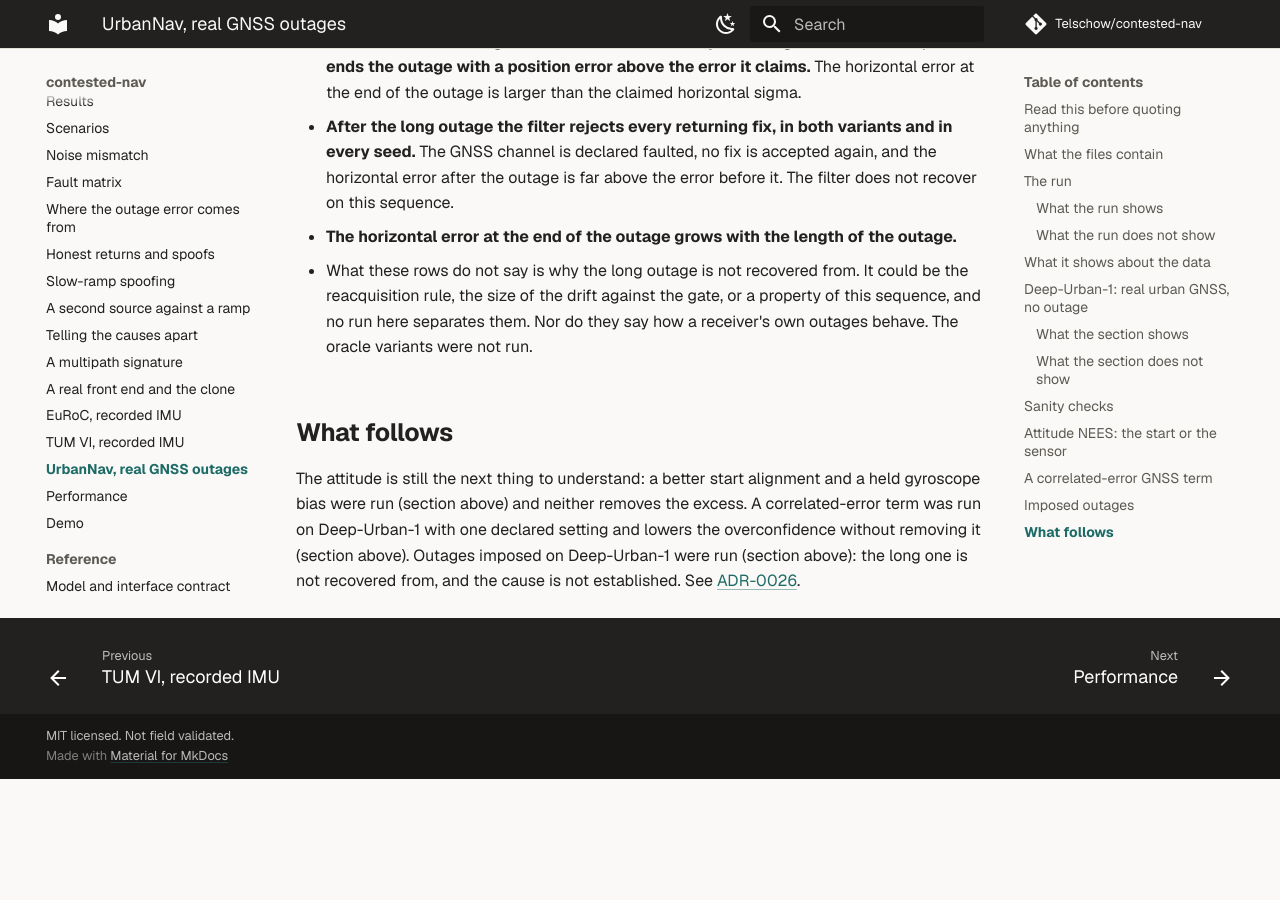
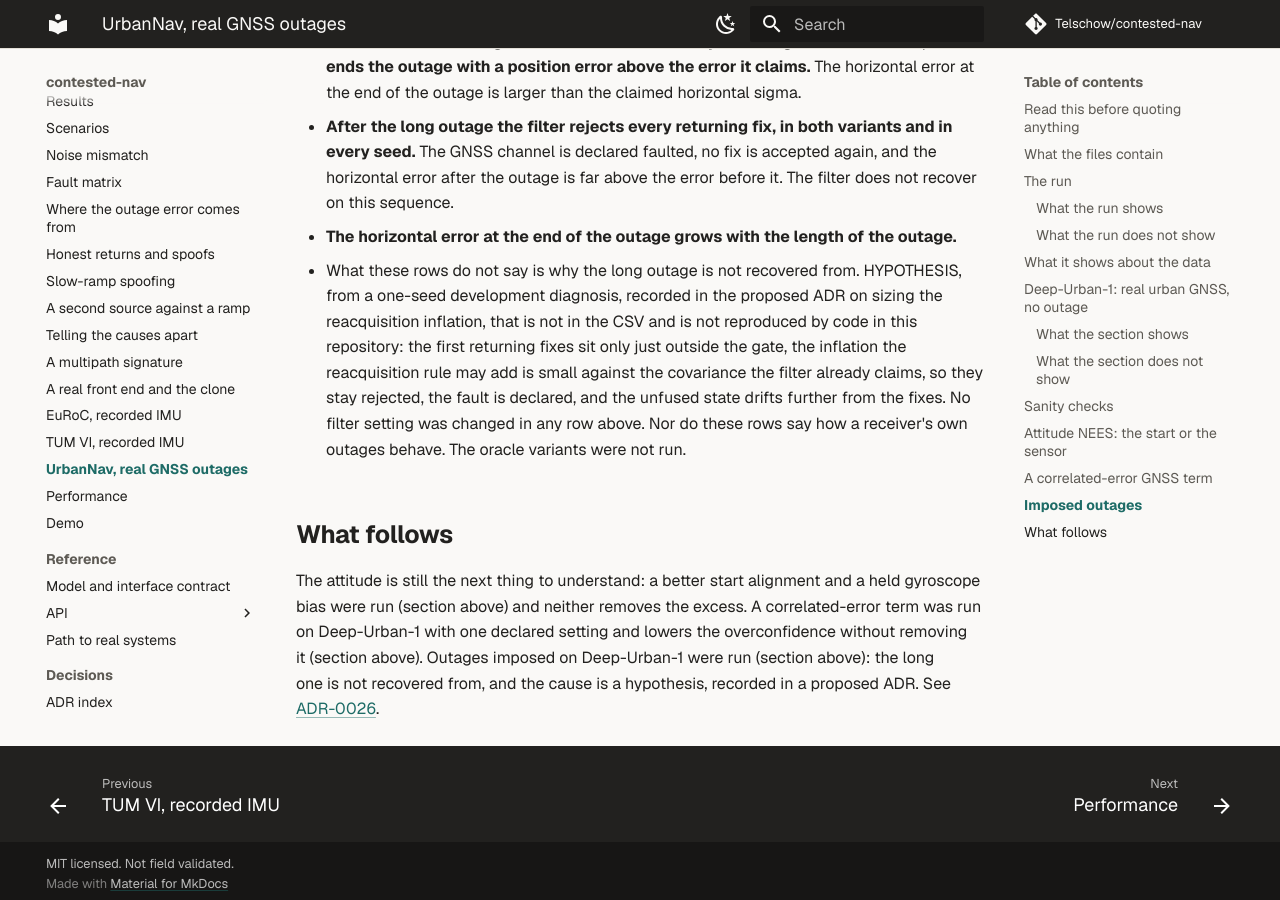
Before and after one commit to Telschow/contested-nav, an MkDocs documentation site: the page built from docs/urbannav.md, in a window 1280 px wide and 900 px high, scrolled down 46288 px. Built offline with MkDocs 1.6.1 and Material for MkDocs 9.7.7, drawn with Linux system fonts in a browser that asks for light colours; comment, search, counter and statistics services are not loaded; before the commit the page ends 47067 px from its top, so only the background shows below that.

Commit message:
docs(urbannav): state the #298 mechanism as a hypothesis; draft ADR-0046 on sizing the reacquisition inflation
Co-Authored-By: Claude Sonnet 5.5 <noreply@anthropic.com>
Claude-Session: https://claude.ai/code/session_011kcqHScTnnxa1dRawTRkzb

```diff
--- a/docs/data/metrics.json
+++ b/docs/data/metrics.json
@@ -1,5 +1,5 @@
 {
-  "adr_count": 42,
+  "adr_count": 43,
   "coverage_lines_hit": 15550,
   "coverage_lines_total": 16379,
   "coverage_percent": 94.94,
--- a/docs/urbannav.md
+++ b/docs/urbannav.md
@@ -653,12 +653,15 @@ error is not known.
   is declared faulted, no fix is accepted again, and the horizontal error after the outage is far above the error before
   it. The filter does not recover on this sequence.
 - **The horizontal error at the end of the outage grows with the length of the outage.**
-- What these rows do not say is why the long outage is not recovered from. It could be the reacquisition rule, the
-  size of the drift against the gate, or a property of this sequence, and no run here separates them. Nor do they say
-  how a receiver's own outages behave. The oracle variants were not run.
+- What these rows do not say is why the long outage is not recovered from. HYPOTHESIS, from a one-seed development
+  diagnosis, recorded in the proposed ADR on sizing the reacquisition inflation, that is not in the CSV and is not
+  reproduced by code in this repository: the first returning fixes sit only just outside the gate, the inflation the
+  reacquisition rule may add is small against the covariance the filter already claims, so they stay rejected, the fault
+  is declared, and the unfused state drifts further from the fixes. No filter setting was changed in any row above. Nor
+  do these rows say how a receiver's own outages behave. The oracle variants were not run.
 
 ## What follows
 
 The attitude is still the next thing to understand: a better start alignment and a held gyroscope bias were run (section
 above) and neither removes the excess. A correlated-error term was run on Deep-Urban-1 with one declared setting and
-lowers the overconfidence without removing it (section above). Outages imposed on Deep-Urban-1 were run (section above): the long one is not recovered from, and the cause is not established. See [ADR-0026](adr/0026-urbannav-as-a-real-gnss-dataset.md).
+lowers the overconfidence without removing it (section above). Outages imposed on Deep-Urban-1 were run (section above): the long one is not recovered from, and the cause is a hypothesis, recorded in a proposed ADR. See [ADR-0026](adr/0026-urbannav-as-a-real-gnss-dataset.md).
```
Also changed, not shown: CONSTRAINTS.md (+1 -1 lines), docs/adr/0046-size-the-reacquisition-inflation-by-the-innovation-covariance.md (added, +44 -0 lines), docs/adr/index.md (+1 -0 lines).
